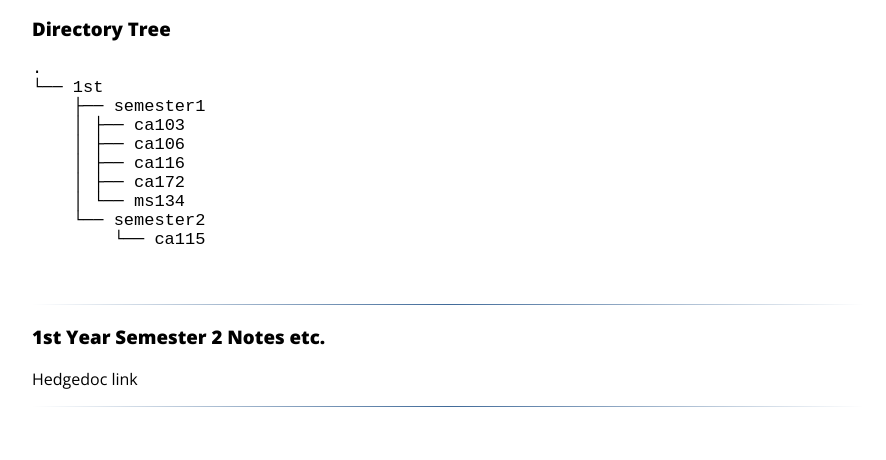
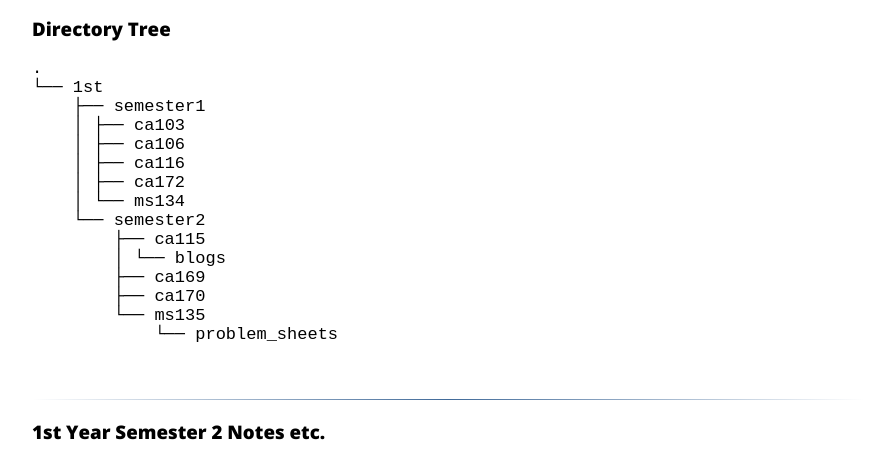
Before and after one commit to DistroByte/website, a plain HTML site: page pages/dcu/index.html in a window 1280 px wide. Shown: the part 315-775 px from the top of the page, without its empty margins (192-1078 px from the left). Drawn offline with nearby package versions, Linux system fonts and the light colour scheme.

Commit message:
:sparkles: fixes dirs

```diff
--- a/pages/dcu/index.html
+++ b/pages/dcu/index.html
@@ -47,7 +47,13 @@
     &nbsp;&nbsp;&nbsp; │ ├── <a class="DIR" href="./1st/semester1/ca172/">ca172</a><br>
     &nbsp;&nbsp;&nbsp; │ └── <a class="DIR" href="./1st/semester1/ms134/">ms134</a><br>
     &nbsp;&nbsp;&nbsp; └── <a class="DIR" href="./1st/semester2/">semester2</a><br>
-    &nbsp;&nbsp;&nbsp; &nbsp;&nbsp;&nbsp; └── <a class="DIR" href="./1st/semester2/ca115/">ca115</a><br>
+    &nbsp;&nbsp;&nbsp; &nbsp;&nbsp;&nbsp; ├── <a class="DIR" href="./1st/semester2/ca115/">ca115</a><br>
+    &nbsp;&nbsp;&nbsp; &nbsp;&nbsp;&nbsp; │ └── <a class="DIR" href="./1st/semester2/ca115/blogs/">blogs</a><br>
+    &nbsp;&nbsp;&nbsp; &nbsp;&nbsp;&nbsp; ├── <a class="DIR" href="./1st/semester2/ca169/">ca169</a><br>
+    &nbsp;&nbsp;&nbsp; &nbsp;&nbsp;&nbsp; ├── <a class="DIR" href="./1st/semester2/ca170/">ca170</a><br>
+    &nbsp;&nbsp;&nbsp; &nbsp;&nbsp;&nbsp; └── <a class="DIR" href="./1st/semester2/ms135/">ms135</a><br>
+    &nbsp;&nbsp;&nbsp; &nbsp;&nbsp;&nbsp; &nbsp;&nbsp;&nbsp; └── <a class="DIR"
+      href="./1st/semester2/ms135/problem_sheets/">problem_sheets</a><br>
     <br><br>
   </p>
   <hr>
```
